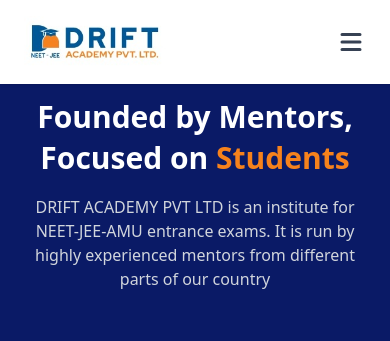
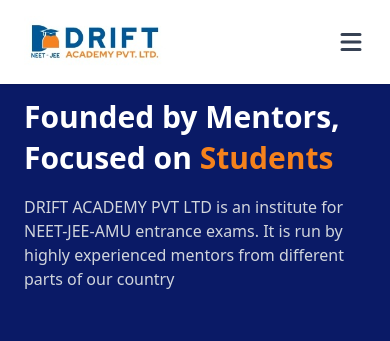
Before and after one commit to atif-afsar/Drift-Academy, a React (Vite) app: page /about in a window 390 px wide. Shown: the top 341 px of the page. Built offline with nearby package versions, Linux system fonts and the light colour scheme.

Commit message:
make align the aboutHero

```diff
--- a/src/Components/About/AboutHero.jsx
+++ b/src/Components/About/AboutHero.jsx
@@ -3,7 +3,7 @@
     <section className="w-full bg-[#0A1A66] text-white py-16 md:py-24">
       <div className="max-w-6xl mx-auto px-4 md:px-6 grid md:grid-cols-2 gap-12 items-center">
         {/* LEFT TEXT */}
-        <div className="text-center md:text-left px-2 md:px-0">
+        <div className="text-left md:text-left px-2 md:px-0">
           <h1 className="text-3xl md:text-5xl font-bold mb-4 mt-8 leading-snug md:leading-tight">
             Founded by Mentors, <br className="md:hidden" />
             Focused on <span className="text-[#f6821c]">Students</span>
```
